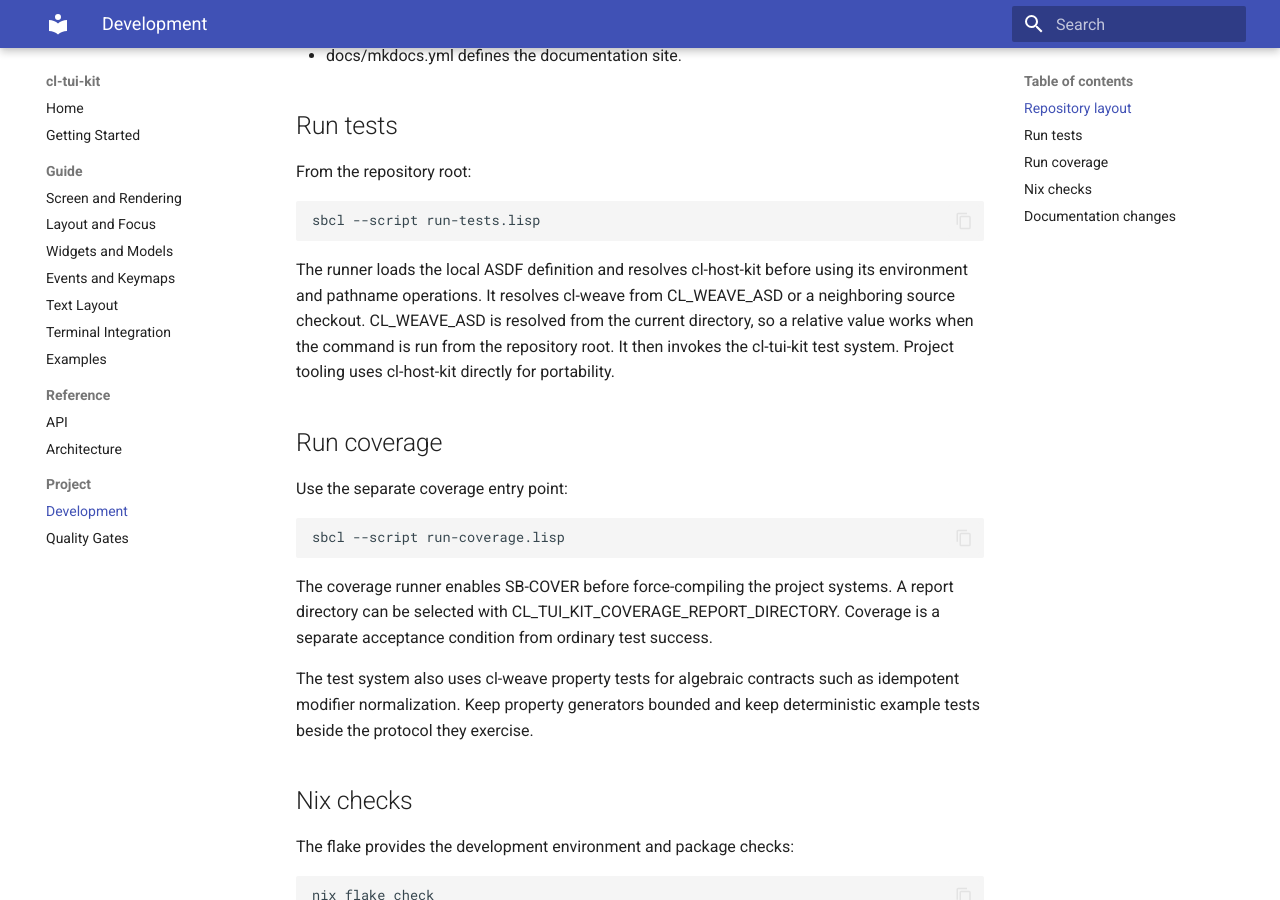
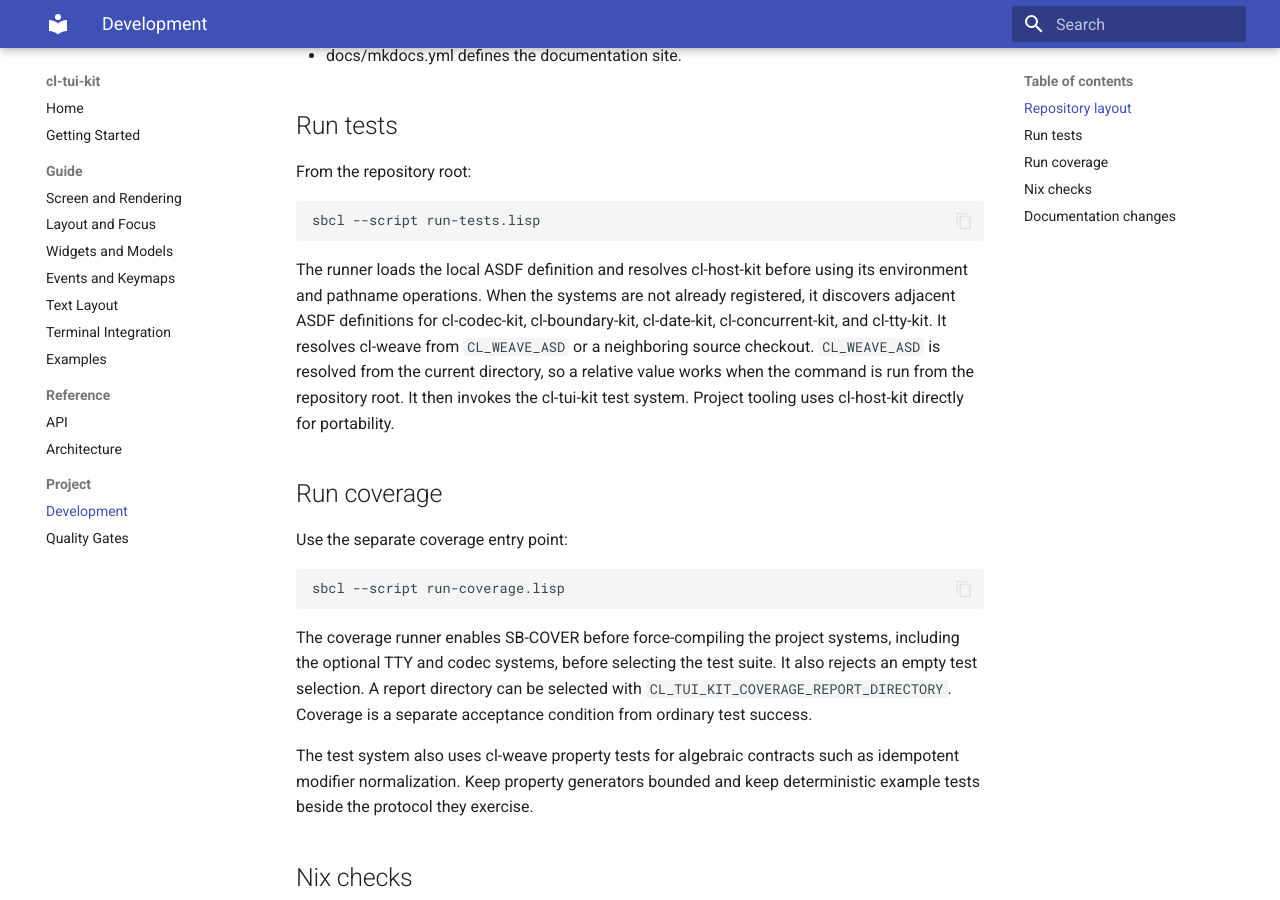
Before and after one commit to nerima-lisp/cl-tui-kit, an MkDocs documentation site: the page built from docs/src/project/development.md, in a window 1280 px wide and 900 px high, scrolled down 407 px. Built offline with MkDocs 1.6.1 and Material for MkDocs 9.7.7, drawn with Linux system fonts in a browser that asks for light colours.

```diff
--- a/docs/src/project/development.md
+++ b/docs/src/project/development.md
@@ -18,11 +18,13 @@ From the repository root:
     sbcl --script run-tests.lisp
 
 The runner loads the local ASDF definition and resolves cl-host-kit before
-using its environment and pathname operations. It resolves cl-weave from
-CL_WEAVE_ASD or a neighboring source checkout. CL_WEAVE_ASD is resolved from
-the current directory, so a relative value works when the command is run from
-the repository root. It then invokes the cl-tui-kit test system. Project
-tooling uses cl-host-kit directly for portability.
+using its environment and pathname operations. When the systems are not
+already registered, it discovers adjacent ASDF definitions for cl-codec-kit,
+cl-boundary-kit, cl-date-kit, cl-concurrent-kit, and cl-tty-kit. It resolves
+cl-weave from `CL_WEAVE_ASD` or a neighboring source checkout. `CL_WEAVE_ASD`
+is resolved from the current directory, so a relative value works when the
+command is run from the repository root. It then invokes the cl-tui-kit test
+system. Project tooling uses cl-host-kit directly for portability.
 
 ## Run coverage
 
@@ -31,9 +33,10 @@ Use the separate coverage entry point:
     sbcl --script run-coverage.lisp
 
 The coverage runner enables SB-COVER before force-compiling the project
-systems. A report directory can be selected with
-CL_TUI_KIT_COVERAGE_REPORT_DIRECTORY. Coverage is a separate acceptance
-condition from ordinary test success.
+systems, including the optional TTY and codec systems, before selecting the
+test suite. It also rejects an empty test selection. A report directory can be
+selected with `CL_TUI_KIT_COVERAGE_REPORT_DIRECTORY`. Coverage is a separate
+acceptance condition from ordinary test success.
 
 The test system also uses cl-weave property tests for algebraic contracts such
 as idempotent modifier normalization. Keep property generators bounded and
```
Also changed, not shown: docs/src/getting-started.md (+7 -3 lines), docs/src/project/quality-gates.md (+5 -2 lines), README.md.
